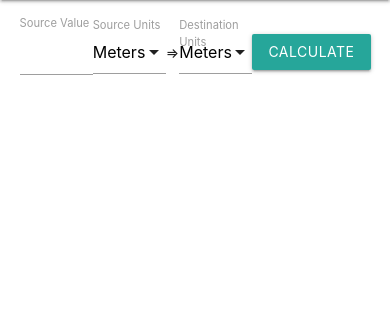
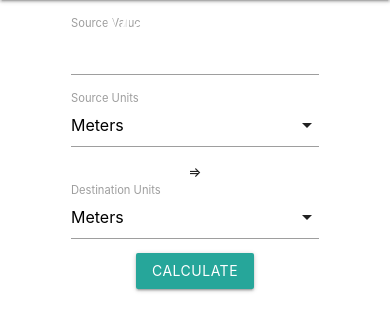
Before and after one commit to mcbridz/deployed_portfolio, a Django app: page /materialize/unit_converter/ in a window 390 px wide. Shown: the part 56-387 px from the top of the page. Run offline with Django 3.2, Linux system fonts and the light colour scheme; some libraries are stand-ins or nearby versions.

Commit message:
Mobile formatting

```diff
--- a/portfolio/html_css/templates/html_css/materialize_unit_converter.html
+++ b/portfolio/html_css/templates/html_css/materialize_unit_converter.html
@@ -21,6 +21,12 @@
 
     #value {
         margin-bottom: 15px;
+    }
+
+    @media only screen and (max-width: 992px) {
+        #conversion_suite {
+            flex-direction: column;
+        }
     }
 </style>
 {% endblock %}
```
